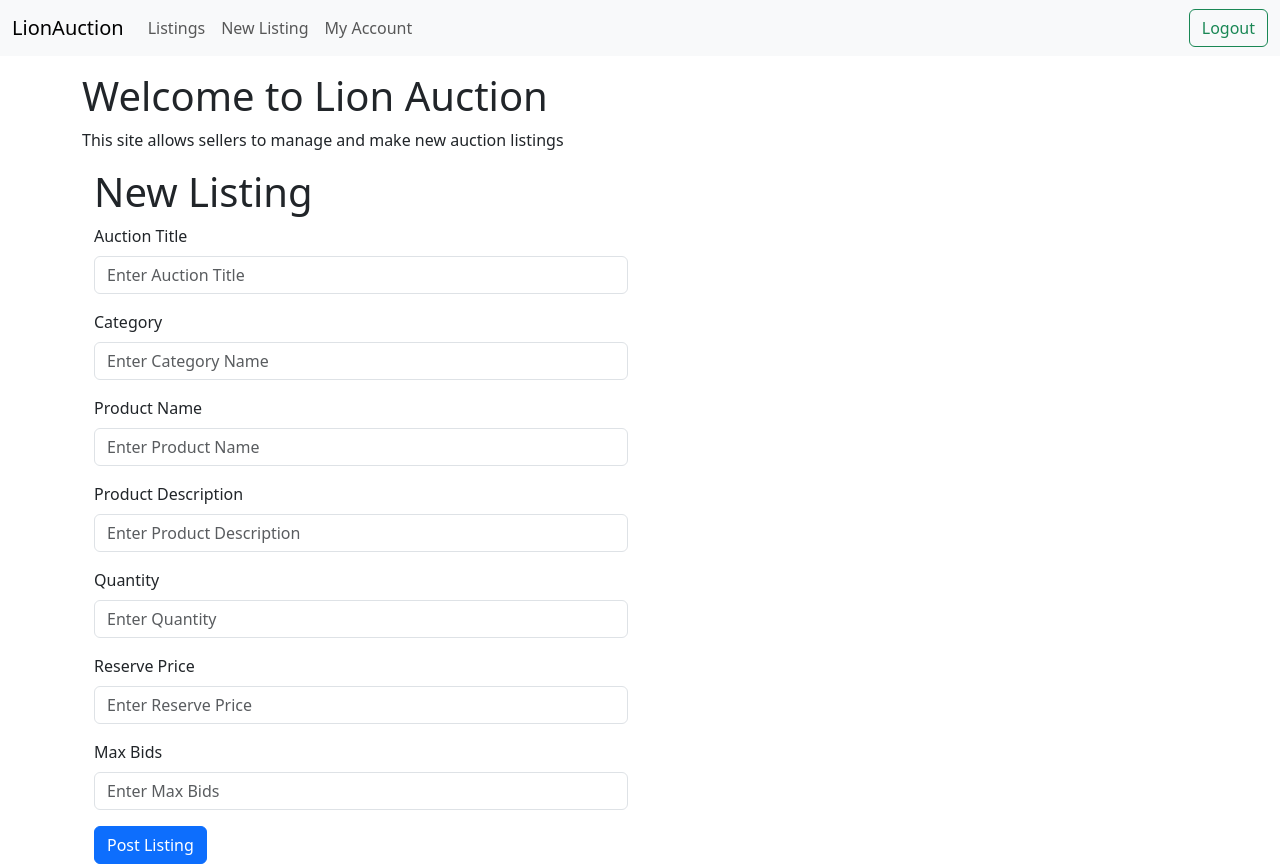
After one commit to NateKaval/LionAuction, a Flask app: page /new-listing-page in a window 1280 px wide. The commit adds this page. Run offline with Flask 3, Linux system fonts and the light colour scheme; a user stored in the database is signed in.

Commit message:
added new auction listing functionality

```diff
--- a/app.py
+++ b/app.py
@@ -25,7 +25,9 @@ def home():
     if 'email' in session:
         print(session['user_type'])
         if session['user_type'] == 'Seller':
-            return render_template('seller/index.html', user=session['email'])
+            seller_email = session['email']
+            auctions = get_auction_listings(seller_email)
+            return render_template('seller/index.html', user=session['email'], auctions=auctions)
         elif session['user_type'] == 'Bidder':
             print(auction_listings())
             auctions = auction_listings()
@@ -127,8 +129,6 @@ def place_bid():
     seller_email = request.form['seller_email']
     listing_id = request.form['listing_id']
     bid_amount = request.form['bid_amount']
-    print(
-        "bidder email " + bidder_email + " seller email " + seller_email + " listing id " + listing_id + " bid amount " + bid_amount)
     bid(seller_email, bidder_email, bid_amount, listing_id)
     product_info = get_auction_listing(seller_email, listing_id)
     parent_category = get_parent_category(product_info[3])
@@ -136,6 +136,26 @@ def place_bid():
                            parent_category=parent_category)
 
 
+@app.route('/new-listing-page', methods=['GET'])
+def new_listing_page():
+    return render_template('seller/seller-listings.html', user=session['email'])
+
+
+# post new seller listing
+@app.route('/post-listing', methods=['POST'])
+def post_listing():
+    auction_title = request.form['Auction_Title']
+    category = request.form['Category']
+    product_name = request.form['Product_Name']
+    product_description = request.form['Product_Description']
+    quantity = request.form['Quantity']
+    reserve_price = request.form['Reserve_Price']
+    max_bids = request.form['Max_bids']
+    seller_email = session['email']
+    seller_new_listing(seller_email,category,auction_title,product_name,product_description,int(quantity),float(reserve_price),int(max_bids))
+    return redirect(url_for('home'))
+
+
 # Run main app
 if __name__ == "__main__":  # Run main app
     app.run()
--- a/populatedb.py
+++ b/populatedb.py
@@ -11,7 +11,10 @@ def create_notification_table():
     # Drop table if it exists
     connection.execute('DROP TABLE IF EXISTS Notifications;')
     # Create table if it doesn't exist
-    connection.execute('CREATE TABLE IF NOT EXISTS Notifications(email TEXT PRIMARY KEY, password TEXT NOT NULL);')
+    connection.execute('CREATE TABLE IF NOT EXISTS Notifications(notification_ID INTEGER PRIMARY KEY AUTOINCREMENT,'
+                       'bidder_email TEXT,seller_email TEXT,listing_id INTEGER,winning_bid REAL);')
+
+    connection.commit()
 
 
 # Populate user table
--- a/templates/bidder/product-page.html
+++ b/templates/bidder/product-page.html
@@ -48,10 +48,14 @@
         <p><span><a href="{{ url_for('home') }}">LionAuction</a></span> / <a href='/parent-filter?categoryName={{ product_info[3] }}'>{{ product_info[3] }}</a> / {{ product_info[2] }}</p>
         <h1 class="mb-3">{{ product_info[2] }}</h1>
         <p class="text-muted">{{ product_info[3] }}</p>
+        <p class="text-muted">Product Name: {{product_info[4]}}</p>
         <hr>
         <h2 class="mb-3">${{ product_info[10] }}</h2>
         <p class="mb-3">{{ product_info[5] }}</p>
         <p>last bidder {{ product_info[13] }}</p>
+        <p>Quantity: {{product_info[6]}}</p>
+        <p>Current Bids: {{product_info[13]}}</p>
+        <p>Remaining Bids: {{ product_info[11] }}</p>
         <form action="/place-bid" method="post">
           <input type="hidden" name="seller_email" value="{{ product_info[1] }}">
           <input type="hidden" name="listing_id" value="{{ product_info[0] }}">
--- a/templates/login.html
+++ b/templates/login.html
@@ -23,9 +23,9 @@
                     <div class="form-group">
                         <label>User Type</label><br>
                         <div id="user-selector">
-                            <div class="user-type"><input type="radio" id="seller" name="user_type" value="Seller"><label for="seller">Seller</label></div>
-                            <div class="user-type"><input type="radio" id="bidder" name="user_type" value="Bidder"><label for="bidder">Bidder</label></div>
-                            <div class="user-type"><input type="radio" id="helpdesk" name="user_type" value="Helpdesk"><label for="helpdesk">Helpdesk</label></div>
+                            <div class="user-type"><input type="radio" id="seller" name="user_type" value="Seller" required><label for="seller">Seller</label></div>
+                            <div class="user-type"><input type="radio" id="bidder" name="user_type" value="Bidder" required><label for="bidder">Bidder</label></div>
+                            <div class="user-type"><input type="radio" id="helpdesk" name="user_type" value="Helpdesk" required><label for="helpdesk">Helpdesk</label></div>
                         </div>
                     </div>
                     <button type="submit" class="btn btn-primary">Login</button>
--- /dev/null
+++ b/templates/seller/seller-listings.html
@@ -0,0 +1,89 @@
+<!doctype html>
+<html lang="en">
+<head>
+    <meta charset="UTF-8">
+    <meta name="viewport"
+          content="width=device-width, user-scalable=no, initial-scale=1.0, maximum-scale=1.0, minimum-scale=1.0">
+    <meta http-equiv="X-UA-Compatible" content="ie=edge">
+    <link href="https://cdn.jsdelivr.net/npm/bootstrap@5.3.0-alpha1/dist/css/bootstrap.min.css" rel="stylesheet" integrity="sha384-GLhlTQ8iRABdZLl6O3oVMWSktQOp6b7In1Zl3/Jr59b6EGGoI1aFkw7cmDA6j6gD" crossorigin="anonymous">
+    <link rel="stylesheet" href="https://cdn.jsdelivr.net/npm/bootstrap-icons@1.10.3/font/bootstrap-icons.css">
+    <title>LionAuction | Auctions</title>
+</head>
+<body>
+<script src="https://cdn.jsdelivr.net/npm/bootstrap@5.3.0-alpha1/dist/js/bootstrap.bundle.min.js" integrity="sha384-w76AqPfDkMBDXo30jS1Sgez6pr3x5MlQ1ZAGC+nuZB+EYdgRZgiwxhTBTkF7CXvN" crossorigin="anonymous"></script>
+<nav class="navbar navbar-expand-lg navbar-light bg-light">
+    <div class="container-fluid">
+      <a class="navbar-brand" href="{{ url_for('home') }}">LionAuction</a>
+      <button class="navbar-toggler" type="button" data-bs-toggle="collapse" data-bs-target="#navbarNav" aria-controls="navbarNav" aria-expanded="false" aria-label="Toggle navigation">
+        <span class="navbar-toggler-icon"></span>
+      </button>
+      <div class="collapse navbar-collapse" id="navbarNav">
+        <ul class="navbar-nav me-auto">
+            <li class="nav-item">
+                <a class="nav-link" href="{{ url_for('home') }}">Listings</a>
+            </li>
+            <li class="nav-item">
+                <a class="nav-link" href="{{ url_for('new_listing_page') }}">New Listing</a>
+            </li>
+            <li class="nav-item">
+                <a class="nav-link" href="#">My Account</a>
+            </li>
+        </ul>
+        <ul class="navbar-nav">
+            <li class="nav-item">
+                <form  class="form-inline my-2 my-lg-0" action="/logout" method="get"><button class="btn btn-outline-success" type="submit">Logout</button></form>
+            </li>
+        </ul>
+      </div>
+    </div>
+</nav>
+<div class="container mt-3">
+    <h1>Welcome to Lion Auction</h1>
+    <p>This site allows sellers to manage and make new auction listings</p>
+
+    <div class="container">
+      <h1>New Listing</h1>
+        <form action="{{ url_for('post_listing') }}" method="POST">
+            <div class="row">
+                <div class="col-md-6">
+                    <div class="mb-3">
+                        <label class="form-label">Auction Title</label>
+                        <input type="text" class="form-control" name="Auction_Title" placeholder="Enter Auction Title" required>
+                    </div>
+                    <div class="mb-3">
+                        <label class="form-label">Category</label>
+                        <input type="text" class="form-control" name="Category" placeholder="Enter Category Name" required>
+                    </div>
+                    <div class="mb-3">
+                        <label class="form-label">Product Name</label>
+                        <input type="text" class="form-control" name="Product_Name" placeholder="Enter Product Name" required>
+                    </div>
+                    <div class="mb-3">
+                        <label class="form-label">Product Description</label>
+                        <input type="text" class="form-control" name="Product_Description" placeholder="Enter Product Description" required>
+                    </div>
+                    <div class="mb-3">
+                        <label class="form-label">Quantity</label>
+                        <input type="text" class="form-control" name="Quantity" placeholder="Enter Quantity" required>
+                    </div>
+                    <div class="mb-3">
+                        <label class="form-label">Reserve Price</label>
+                        <input type="text" class="form-control" name="Reserve_Price" placeholder="Enter Reserve Price" required>
+                    </div>
+                    <div class="mb-3">
+                        <label class="form-label">Max Bids</label>
+                        <input type="text" class="form-control" name="Max_bids" placeholder="Enter Max Bids" required>
+                    </div>
+                </div>
+            </div>
+            <div class="row">
+                <div class="col-md-6">
+                    <button type="submit" class="btn btn-primary">Post Listing</button>
+                </div>
+            </div>
+        </form>
+    </div>
+</div>
+
+</body>
+</html>
```
Also changed, not shown: functions/bidding.py (+6 -6 lines), functions/listings.py (+49 -0 lines), templates/bidder/bidder-info.html (added, +63 -0 lines), templates/bidder/index.html (+3 -4 lines), templates/seller/index.html (+56 -2 lines), database.db, readme.md.
